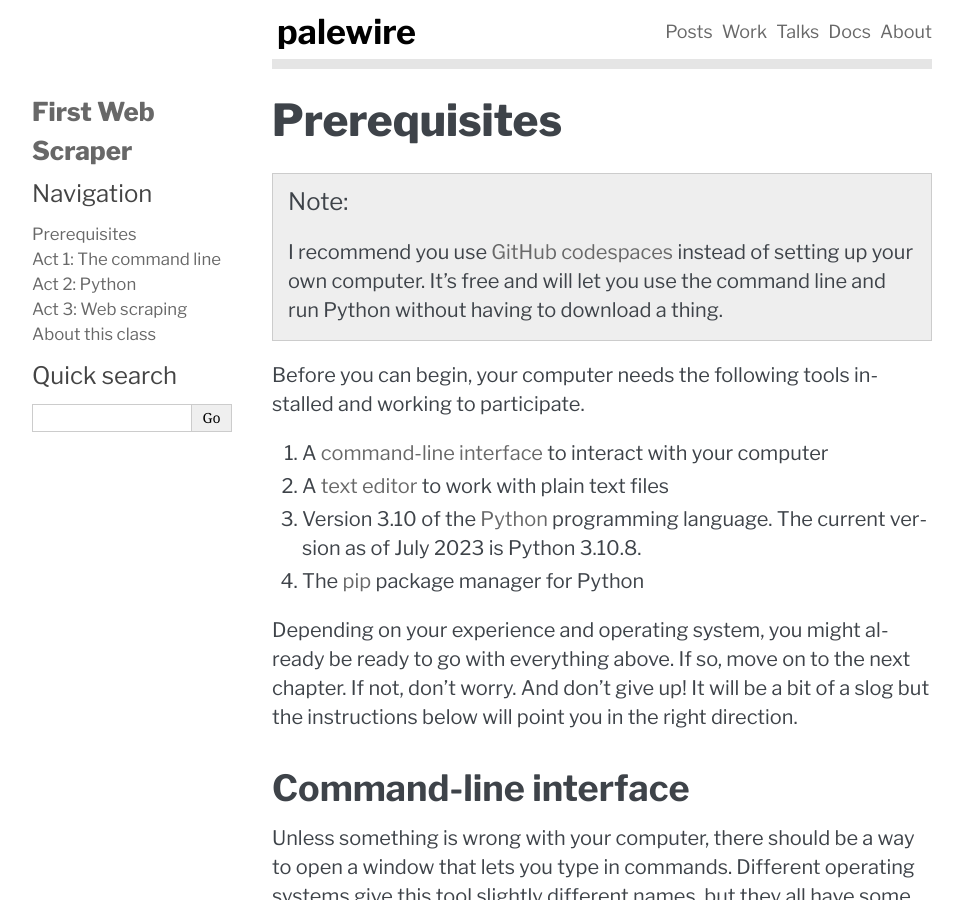
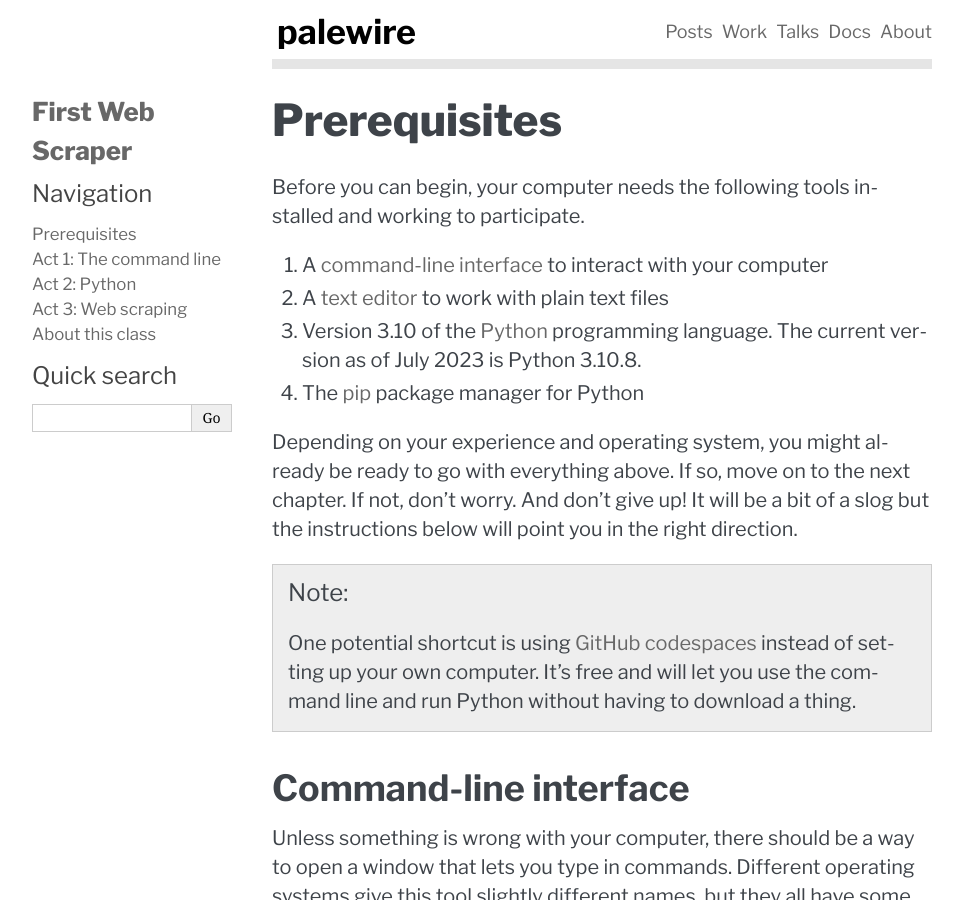
Before and after one commit to palewire/first-web-scraper, a Sphinx documentation site: the page built from docs/prerequisites.md, in a window 1280 px wide and 900 px high. Shown: the whole window, without its empty margins (148-1111 px from the left). Built offline with Sphinx 7.4.7, drawn with Linux system fonts in a browser that asks for light colours; some of the changed lines change nothing that is shown.

Commit message:
Update prerequisites.md

````diff
--- a/docs/prerequisites.md
+++ b/docs/prerequisites.md
@@ -2,10 +2,6 @@
 ```
 
 # Prerequisites
-
-```{note}
-I recommend you use [GitHub codespaces](https://github.com/features/codespaces) instead of setting up your own computer. It's free and will let you use the command line and run Python without having to download a thing.
-```
 
 Before you can begin, your computer needs the following tools installed
 and working to participate.
@@ -22,6 +18,10 @@ and working to participate.
    package manager for Python
 
 Depending on your experience and operating system, you might already be ready to go with everything above. If so, move on to the next chapter. If not, don't worry. And don't give up! It will be a bit of a slog but the instructions below will point you in the right direction.
+
+```{note}
+One potential shortcut is using [GitHub codespaces](https://github.com/features/codespaces) instead of setting up your own computer. It's free and will let you use the command line and run Python without having to download a thing.
+```
 
 (command-line-prereq)=
 
````
